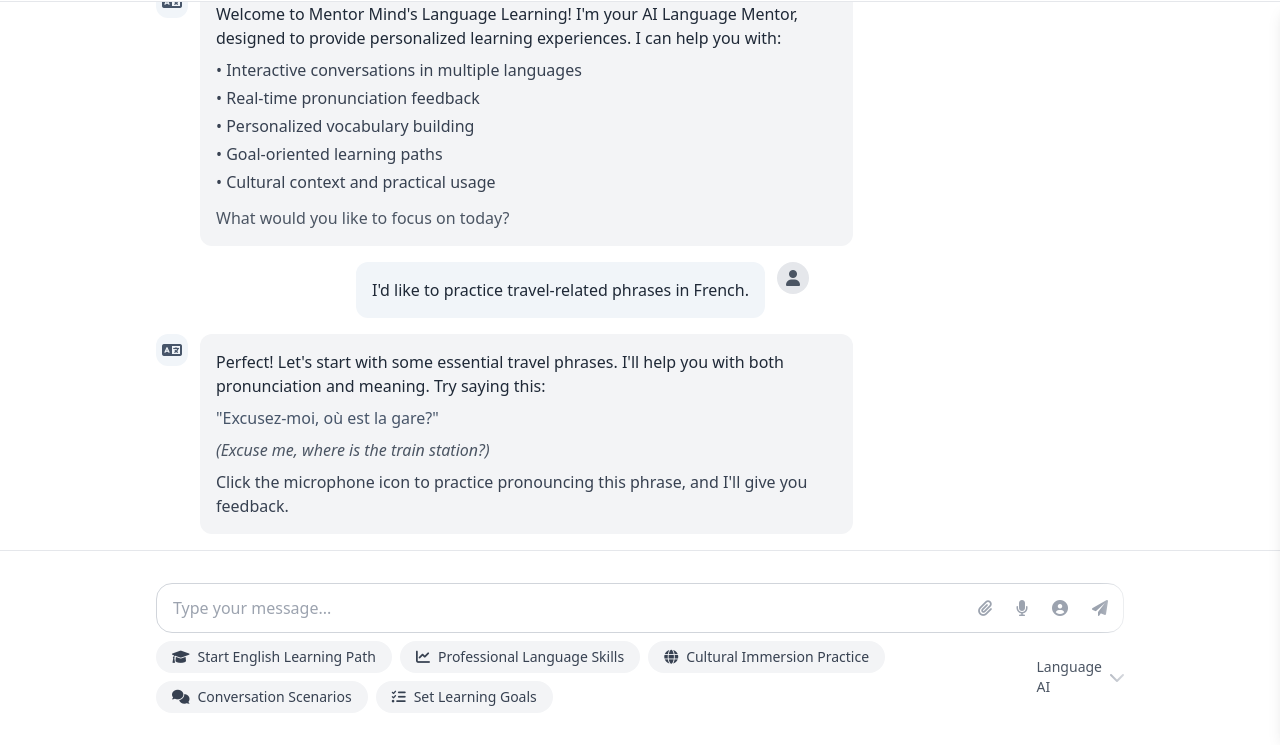
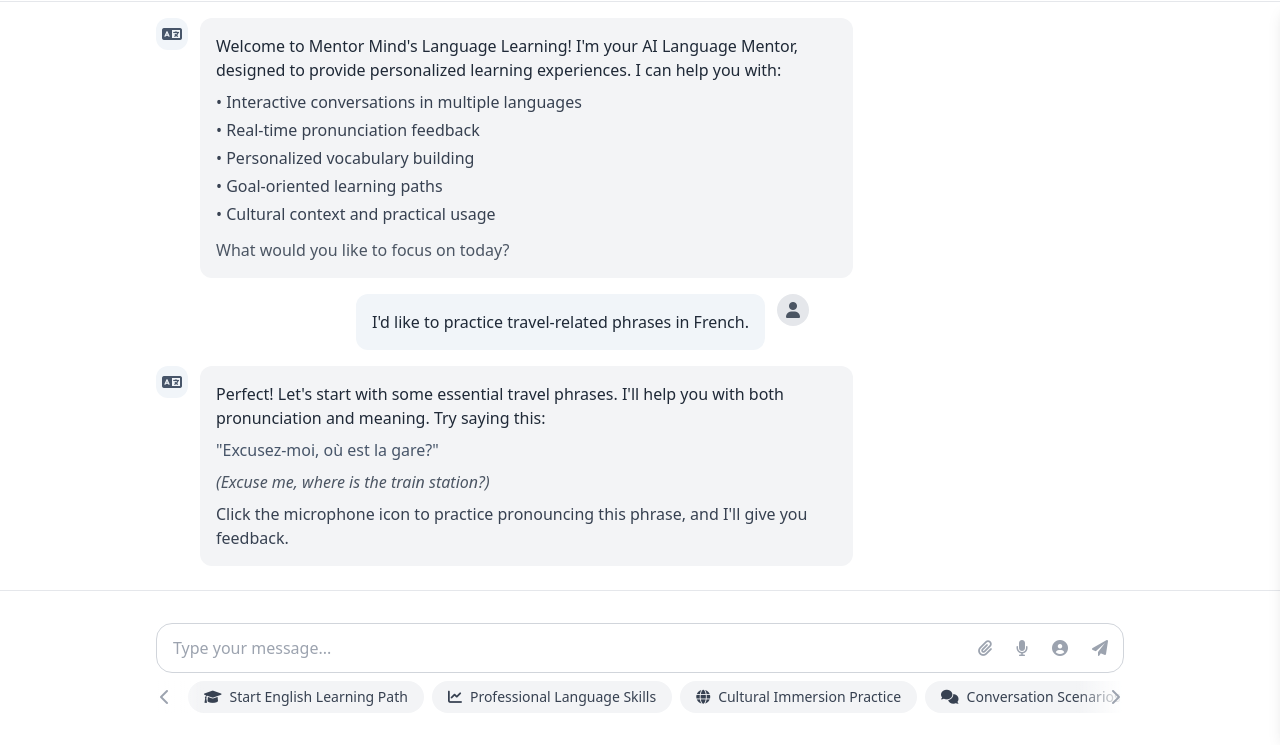
Before and after one commit to prashantsingh2408/mentor-ai, a website: page agent/agent.html in a window 1280 px wide. Shown: the part 55-800 px from the top of the page. Drawn offline with nearby package versions, Linux system fonts and the light colour scheme.

Commit message:
Button below input box: Improve scrollable buttons with fade indicators and smooth interaction

```diff
--- a/agent/agent.html
+++ b/agent/agent.html
@@ -149,32 +149,43 @@
                 </button>
               </div>
             </div>
-            <div class="flex gap-2 mt-2">
-              <div class="flex flex-wrap gap-2 overflow-x-auto">
-                <button class="px-4 py-1.5 bg-gray-100 hover:bg-gray-200 rounded-full text-sm text-gray-700 flex items-center gap-2 whitespace-nowrap">
+            <div class="flex gap-2 mt-2 relative">
+              <!-- Left fade indicator with icon -->
+              <div class="absolute left-0 top-0 h-full flex items-center pointer-events-none z-10">
+                <div class="h-full w-12 bg-gradient-to-r from-white to-transparent flex items-center">
+                  <i class="fas fa-chevron-left text-gray-400 ml-1"></i>
+                </div>
+              </div>
+
+              <!-- Single scrollable container for all buttons -->
+              <div class="w-full overflow-x-auto flex gap-2 scrollbar-hide px-8">
+                <button class="px-4 py-1.5 bg-gray-100 hover:bg-gray-200 rounded-full text-sm text-gray-700 flex items-center gap-2 whitespace-nowrap flex-shrink-0">
                   <i class="fas fa-graduation-cap"></i>
                   Start English Learning Path
                 </button>
-                <button class="px-4 py-1.5 bg-gray-100 hover:bg-gray-200 rounded-full text-sm text-gray-700 flex items-center gap-2 whitespace-nowrap">
+                <button class="px-4 py-1.5 bg-gray-100 hover:bg-gray-200 rounded-full text-sm text-gray-700 flex items-center gap-2 whitespace-nowrap flex-shrink-0">
                   <i class="fas fa-chart-line"></i>
                   Professional Language Skills
                 </button>
-                <button class="px-4 py-1.5 bg-gray-100 hover:bg-gray-200 rounded-full text-sm text-gray-700 flex items-center gap-2 whitespace-nowrap">
+                <button class="px-4 py-1.5 bg-gray-100 hover:bg-gray-200 rounded-full text-sm text-gray-700 flex items-center gap-2 whitespace-nowrap flex-shrink-0">
                   <i class="fas fa-globe"></i>
                   Cultural Immersion Practice
                 </button>
-                <button class="px-4 py-1.5 bg-gray-100 hover:bg-gray-200 rounded-full text-sm text-gray-700 flex items-center gap-2 whitespace-nowrap">
+                <button class="px-4 py-1.5 bg-gray-100 hover:bg-gray-200 rounded-full text-sm text-gray-700 flex items-center gap-2 whitespace-nowrap flex-shrink-0">
                   <i class="fas fa-comments"></i>
                   Conversation Scenarios
                 </button>
-                <button class="px-4 py-1.5 bg-gray-100 hover:bg-gray-200 rounded-full text-sm text-gray-700 flex items-center gap-2 whitespace-nowrap">
+                <button class="px-4 py-1.5 bg-gray-100 hover:bg-gray-200 rounded-full text-sm text-gray-700 flex items-center gap-2 whitespace-nowrap flex-shrink-0">
                   <i class="fas fa-tasks"></i>
                   Set Learning Goals
                 </button>
               </div>
-              <div class="ml-auto flex items-center gap-2">
-                <span class="text-sm text-gray-600">Language AI</span>
-                <i class="fas fa-chevron-down text-gray-400"></i>
+
+              <!-- Right fade indicator with icon -->
+              <div class="absolute right-0 top-0 h-full flex items-center pointer-events-none z-10">
+                <div class="h-full w-12 bg-gradient-to-l from-white to-transparent flex items-center justify-end">
+                  <i class="fas fa-chevron-right text-gray-400 mr-1"></i>
+                </div>
               </div>
             </div>
           </div>
@@ -410,6 +421,55 @@
         max-width: 1000px; /* Match the new container width */
         margin: 0.5rem auto 0;
     }
+
+    /* Hide scrollbar but keep functionality */
+    .scrollbar-hide {
+      -ms-overflow-style: none;
+      scrollbar-width: none;
+    }
+
+    .scrollbar-hide::-webkit-scrollbar {
+      display: none;
+    }
+
+    /* Fixed buttons container */
+    .flex-none {
+      flex-shrink: 0;
+    }
+
+    /* Ensure buttons don't shrink */
+    .flex-shrink-0 {
+      flex-shrink: 0;
+    }
+
+    /* Update scroll container styles */
+    .overflow-x-auto {
+      scroll-behavior: smooth;
+      -webkit-overflow-scrolling: touch;
+    }
+
+    /* Remove old fade effects */
+    .overflow-x-auto::after,
+    .overflow-x-auto::before {
+      display: none;
+    }
+
+    /* Fade indicators */
+    .from-white {
+      --tw-gradient-from: rgb(255 255 255 / 1);
+      --tw-gradient-to: rgb(255 255 255 / 0);
+      --tw-gradient-stops: var(--tw-gradient-from), var(--tw-gradient-to);
+    }
+
+    /* Add shadow effect to buttons */
+    .bg-gray-100 {
+      transition: all 0.2s ease;
+    }
+
+    .bg-gray-100:hover {
+      transform: translateY(-1px);
+      box-shadow: 0 2px 4px rgba(0,0,0,0.05);
+    }
     </style>
   </body>
 </html>
```
